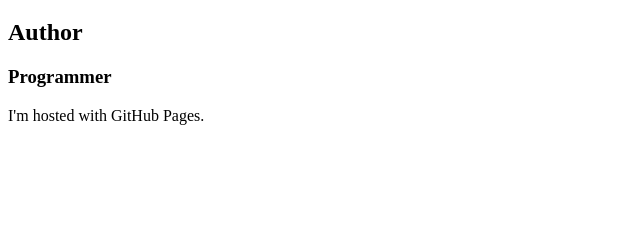
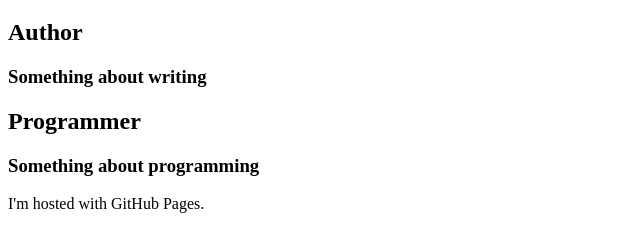
Before and after one commit to salmantitas/salmantitas.github.io, a plain HTML site: page index.html in a window 1280 px wide. Shown: the part 61-312 px from the top of the page, without its empty margins (0-640 px from the left). Drawn offline with Linux system fonts and the light colour scheme.

Commit message:
More info

```diff
--- a/index.html
+++ b/index.html
@@ -3,7 +3,9 @@
 <body>
     <h1>Salman Mehedy Titas</h1>
     <h2>Author</h2>
-    <h3>Programmer</h3>
+    <h3>Something about writing</h3>
+    <h2>Programmer</h2>
+    <h3>Something about programming</h3>
     <p>I'm hosted with GitHub Pages.</p>
 </body>
 </html>
```
